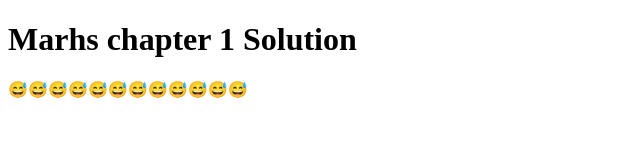
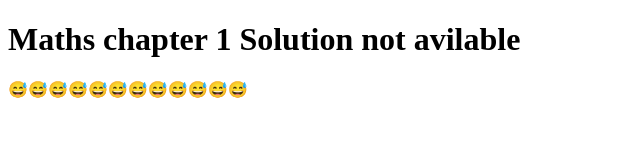
Before and after one commit to Kartiksrvstv/Study, a plain HTML site: page solution maths.html in a window 1280 px wide. Shown: the whole page, without its empty margins (0-640 px from the left). Drawn offline with Linux system fonts and the light colour scheme.

Commit message:
Update solution maths.html

```diff
--- a/solution maths.html
+++ b/solution maths.html
@@ -5,7 +5,7 @@
     <title></title>
   </head>
   <body>
-<h1>Marhs chapter 1 Solution </h1>
+<h1>Maths chapter 1 Solution not avilable </h1>
 😅😅😅😅😅😅😅😅😅😅😅😅
 
 
```
